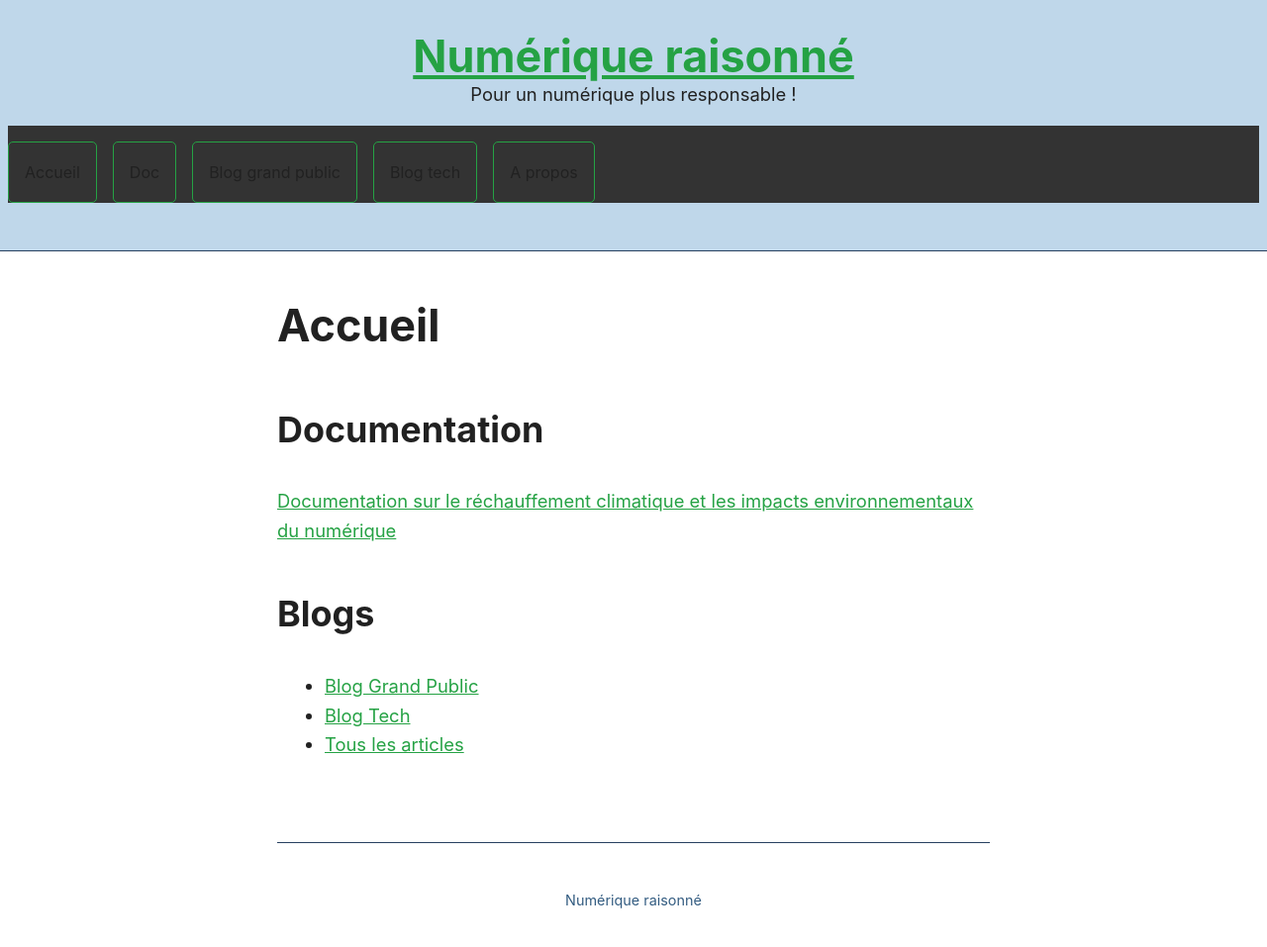
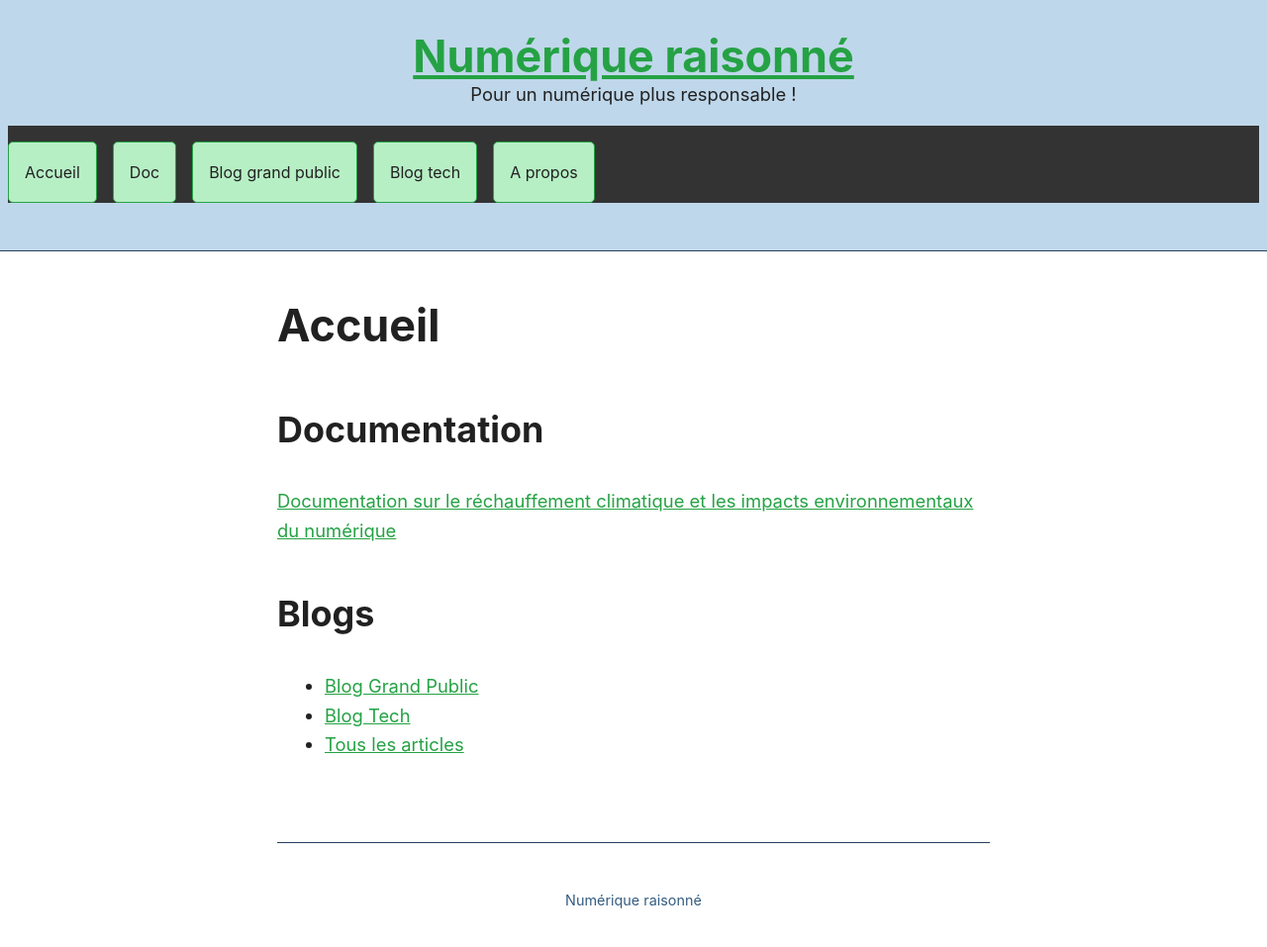
Before and after one commit to Slandais/slandais.github.io, a Jekyll site: the page built from index.md, in a window 1280 px wide and 960 px high. Shown: the top 957 px of the window at 99% size. Built offline with Jekyll 4.4.1, drawn with Linux system fonts in a browser that asks for light colours.

Commit message:
Update main.scss

```diff
--- a/_sass/main.scss
+++ b/_sass/main.scss
@@ -61,4 +61,5 @@ nav li a {
   text-align: center;
   padding: 14px 16px;
   text-decoration: none;
+  background-color: var(--accent-light);
 }
```
